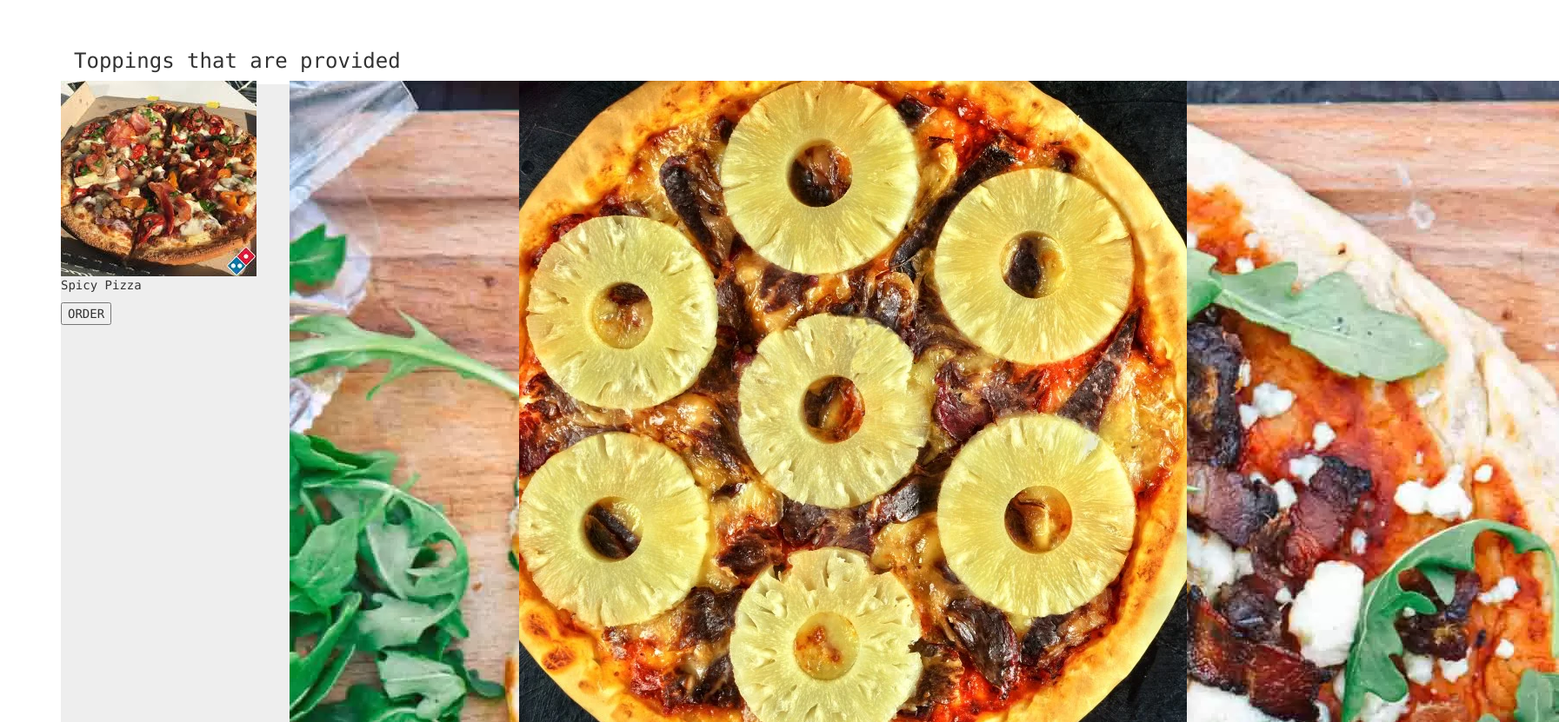
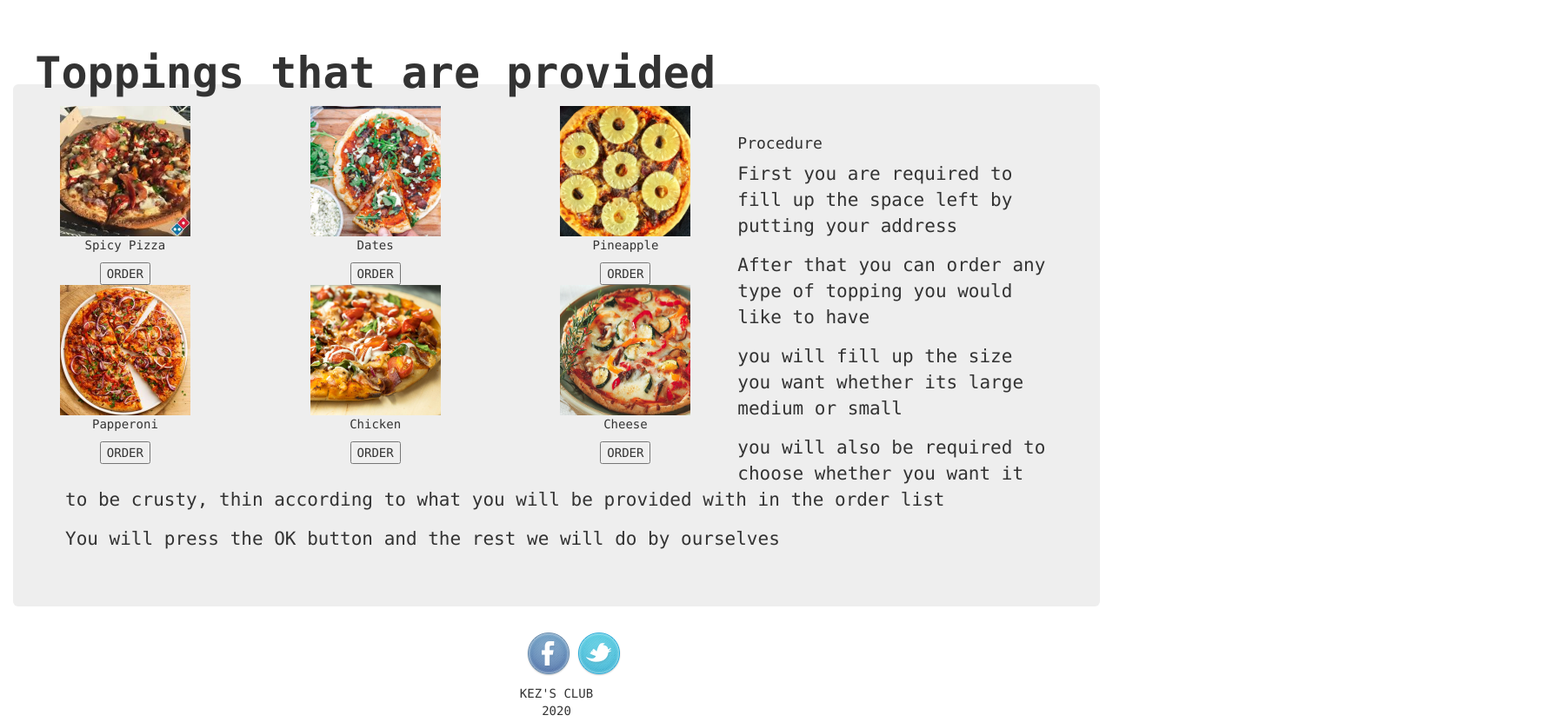
Before and after one commit to trever254/pizza-project, a plain HTML site: page index.html in a window 1280 px wide. Shown: the part 934-1765 px from the top of the page at 87% size, 1793 px wide, since content can reach past the window. Drawn offline with nearby package versions, Linux system fonts and the light colour scheme; files whose address does not match are found by name.

Commit message:
added styling on footer

```diff
--- a/css/style.css
+++ b/css/style.css
@@ -12,4 +12,19 @@ body{
 .place{
     background-color: black;
     color: white;
+    text-align: center;
 }
+h3{
+    text-align: center;
+    font-size: 50px;
+    font-weight: bold;
+}
+#toppings{
+    text-align: center;
+}
+.footer{
+    text-align: center;
+}
+li{
+    display: inline-block;
+}
--- a/index.html
+++ b/index.html
@@ -8,7 +8,7 @@
     <link rel="stylesheet" type="text/css" href="css/style.css">
 </head>
 <body>
-    <div class="container">
+    <div class="container-fluid">
        <div id="home">
            <h1>KEZ'S KITCHEN PIZZA APP</h1>
            <img src="image/kezwebsite.png">
@@ -34,7 +34,7 @@
                <div class="row">
                    <div class="col-sm-4 col-md-4 col-lg-4">
                        <div>
-                           <img src="image/spicy.jpeg">
+                           <img src="image/spicy.jpeg" style="width: 150px;height: 150px;">
                            <div class="variaties">
                                <p>Spicy Pizza</p>
                                <button id="b1" onclick="spicy()">ORDER</button>
@@ -43,7 +43,7 @@
                    </div>
                    <div class="col-sm-4 col-md-4 col-lg-4">
                     <div>
-                        <img src="image/dates.webp">
+                        <img src="image/dates.webp" style="width: 150px;height: 150px;">
                         <div class="variaties">
                             <p>Dates</p>
                             <button id="b1" onclick="dates()">ORDER</button>
@@ -52,7 +52,7 @@
                 </div>
                 <div class="col-sm-4 col-md-4 col-lg-4">
                     <div>
-                        <img src="image/pineapple.webp">
+                        <img src="image/pineapple.webp" style="width: 150px;height: 150px;">
                         <div class="variaties">
                             <p>Pineapple</p>
                             <button id="b1" onclick="pineapple()">ORDER</button>
@@ -61,7 +61,7 @@
                 </div>
                 <div class="col-sm-4 col-md-4 col-lg-4">
                     <div>
-                        <img src="image/papperoni.jpg">
+                        <img src="image/papperoni.jpg" style="width: 150px;height: 150px;">
                         <div class="variaties">
                             <p>Papperoni</p>
                             <button id="b1" onclick="papperoni()">ORDER</button>
@@ -70,7 +70,7 @@
                 </div>
                 <div class="col-sm-4 col-md-4 col-lg-4">
                     <div>
-                        <img src="image/chicken.jpg">
+                        <img src="image/chicken.jpg" style="width: 150px;height: 150px;">
                         <div class="variaties">
                             <p>Chicken</p>
                             <button id="b1" onclick="chicken()">ORDER</button>
@@ -79,7 +79,7 @@
                 </div>
                 <div class="col-sm-4 col-md-4 col-lg-4">
                     <div>
-                        <img src="image/cheese.jpg">
+                        <img src="image/cheese.jpg" style="width: 150px;height: 150px;">
                         <div class="variaties">
                             <p>Cheese</p>
                             <button id="b1" onclick="cheese()">ORDER</button>
```
